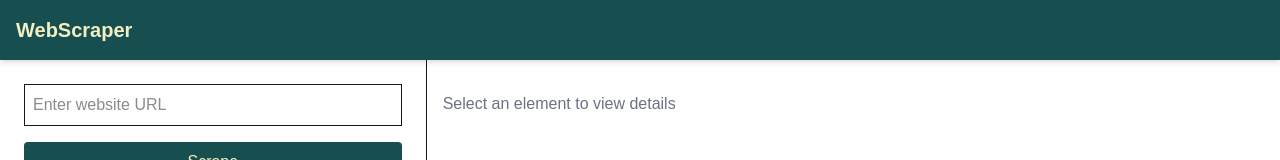
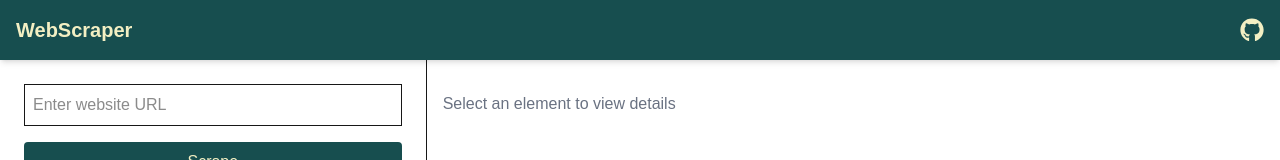
Before and after one commit to Hari0701/webscraper, a Next.js app: page / in a window 1280 px wide. Shown: the top 160 px of the page. Built offline with nearby package versions, Linux system fonts and the light colour scheme.

Commit message:
Update README and enhance navigation with GitHub link in web scraping interface

```diff
--- a/package.json
+++ b/package.json
@@ -14,6 +14,7 @@
     "puppeteer": "^24.4.0",
     "react": "^19.0.0",
     "react-dom": "^19.0.0",
+    "react-icons": "^5.5.0",
     "react-modal": "^3.16.3"
   },
   "devDependencies": {
--- a/src/app/page.tsx
+++ b/src/app/page.tsx
@@ -1,5 +1,6 @@
 "use client";
 import { useState, useRef, useEffect } from "react";
+import { FaGithub } from "react-icons/fa"; // Import GitHub icon
 
 interface ElementData {
   cssSelector: string;
@@ -87,7 +88,13 @@ export default function Home() {
 
   return (
     <div className="h-screen flex flex-col">
-      <nav className="bg-[#174e4f] text-[#f3efc3] p-4 text-left text-xl font-bold shadow-md">WebScraper</nav>
+      <nav className="bg-[#174e4f] text-[#f3efc3] p-4 flex justify-between items-center shadow-md">
+        <span className="text-xl font-bold">WebScraper</span>
+        <a href="https://github.com/Hari0701/webscraper" target="_blank" rel="noopener noreferrer">
+          <FaGithub className="text-2xl hover:text-gray-300 transition" />
+        </a>
+      </nav>
+
       {/* Main Content */}
       <div className="flex flex-grow relative">
         <div className="w-1/3 border-r p-6 relative">
@@ -123,14 +130,6 @@ export default function Home() {
         </div>
 
         <div className="w-2/3 p-4 flex flex-col">
-          {/* {url && (
-          <iframe
-            ref={iframeRef}
-            src={`/api/proxy?url=${encodeURIComponent(url)}`}
-            className="w-full h-3/4 border"
-            onLoad={handleIframeLoad}
-          />
-        )} */}
           {url && <iframe ref={iframeRef} src={url} className="w-full h-3/4 border" onLoad={handleIframeLoad}></iframe>}
           {selectedElement ? (
             <div className="border p-4 rounded-lg shadow-lg mt-4 max-h-60 overflow-auto">
```
Also changed, not shown: 1 other file (tests, documents, lock files or other folders).
